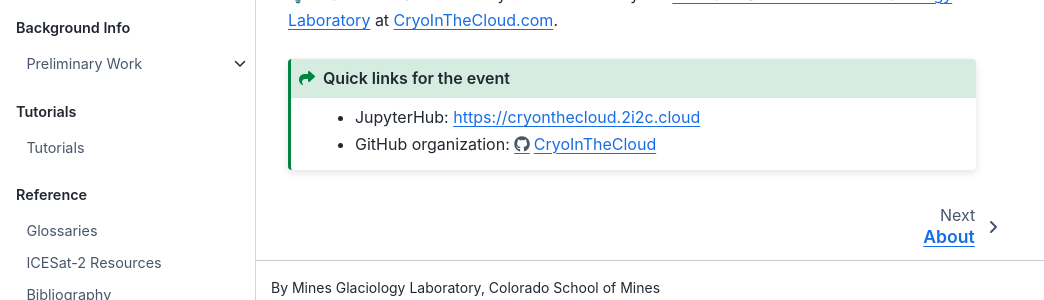
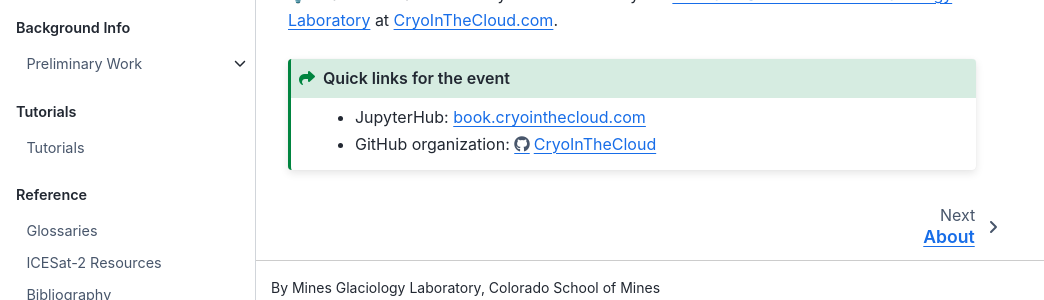
Before and after one commit to CryoInTheCloud/CryoCloudWebsite, a Jupyter Book: the page built from book/intro.md, in a window 1280 px wide and 936 px high. Shown: the part 599-899 px from the top of the window, without its empty margins (0-1044 px from the left). Built offline with Jupyter Book 1.0.4 settings and Sphinx 7.4.7 and the Sphinx Book theme 1.1.4, drawn with Linux system fonts in a browser that asks for light colours.

Commit message:
Update url in config

```diff
--- a/book/_config.yml
+++ b/book/_config.yml
@@ -14,8 +14,8 @@
     dates: "October 2022"
     github_org_url: "https://github.com/CryoInTheCloud"
     book_repo: "CryoCloudWebsite"
-    website_url: "https://cryointhecloud.github.io"
-    jupyterhub_url: "https://cryonthecloud.2i2c.cloud"
+    website_url: "cryointhecloud.com"
+    jupyterhub_url: "book.cryointhecloud.com"
     slack_workspace_url: "https://CryoCloud.slack.com"
     docker_image: "https://hub.docker.com/r/cryointhecloud"
     contact_email: "cryocloud@mines.edu"
```
